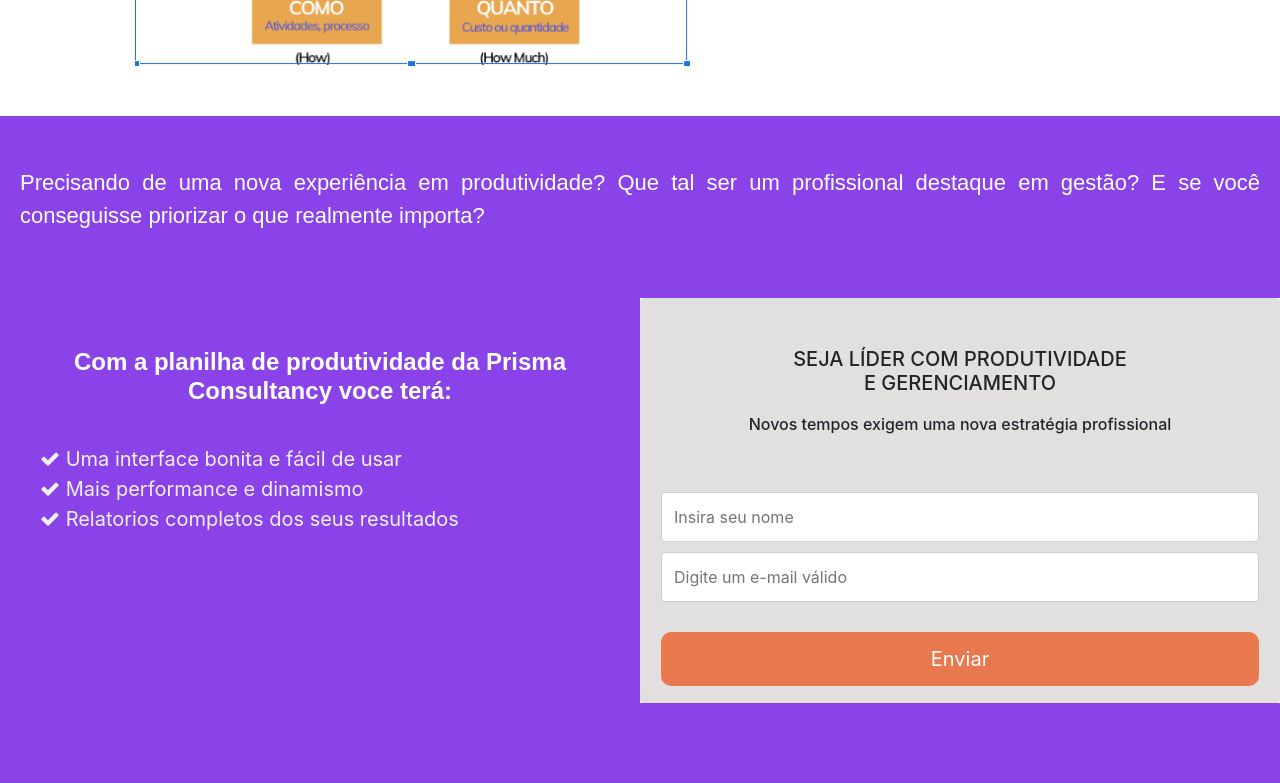
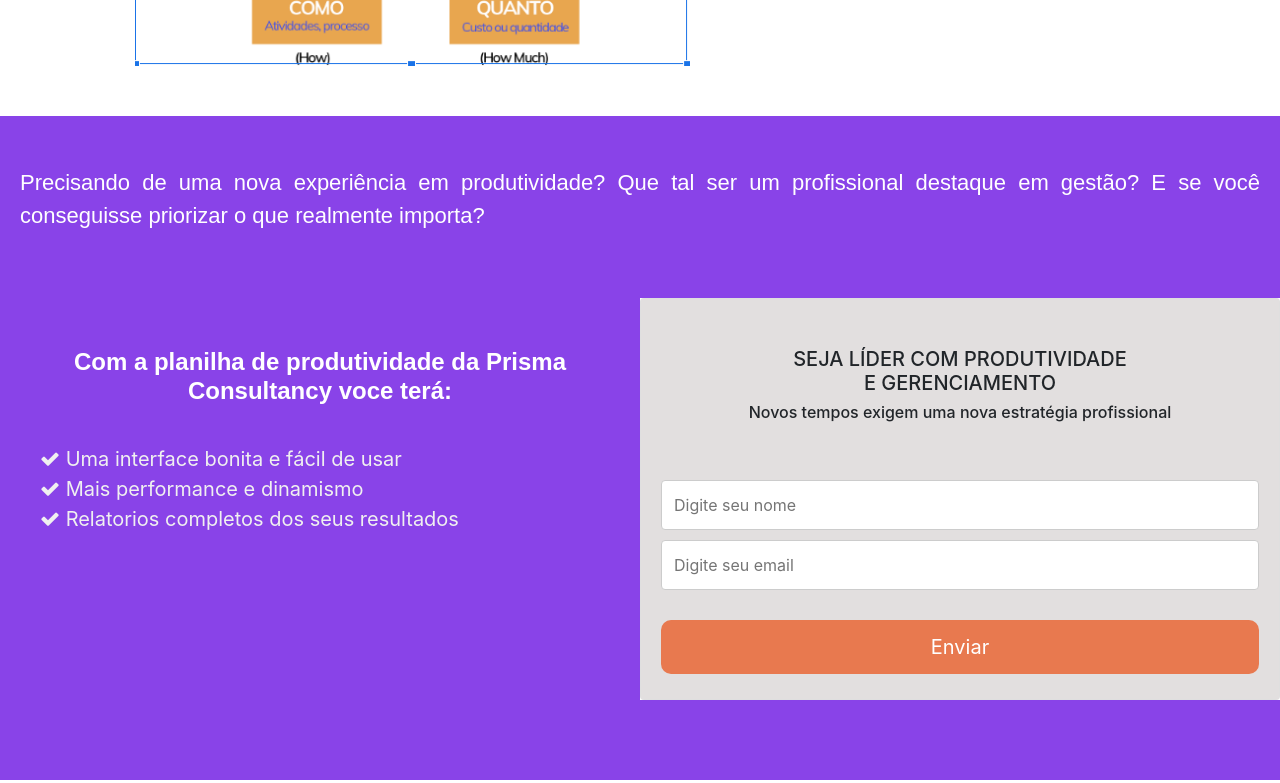
Before and after one commit to GabrielSM311/smtl2, a plain HTML site: page index.html in a window 1280 px wide. Shown: the part 1123-1906 px from the top of the page. Drawn offline with nearby package versions, Linux system fonts and the light colour scheme; a web font is replaced by a local one.

Commit message:
Update index.html

```diff
--- a/index.html
+++ b/index.html
@@ -132,22 +132,29 @@
             <div class="card cardForm col-lg-6 col-md-6 col-sm-12 pl-0 pr-0 pt-0 mt-0">
 
                 <div id="cardDois">
-                    <div id="form" class="form-group" method="POST"
-                        action="https://smtl.gama.academy/leads/bfeee313-b7e1-11ea-8228-89cff86db9a0">
                         <h5 class="text-center pt-5 pb-0">SEJA LÍDER COM PRODUTIVIDADE </br>E GERENCIAMENTO</h5>
                         <h6 class="text-center pt-0 pb-0 pl-4 pr-4">Novos tempos exigem uma nova
                             estratégia profissional</h6>
-                        <form class="form pt-2 pb-0 mb-0">
-                            <input id="nameForm" name="name" type="text" pattern="^\D{2,}\s[\D\s]{2,}$"
-                                title="Digite seu nome completo" required placeholder="Insira seu nome" />
-                            <input id="emailForm" name="email" type="email" title="Digite um email válido" required
-                                placeholder="Digite um e-mail válido" />
-
-                            <!-- retirar o debug antes do deploy final -->
-                            <!-- <input name="debugMode" type="hidden" value="false" /> -->
-                            <input name="redirectTo" type="hidden" value="https://prismaconsultoria-tks.netlify.app/">
-                            <button class="btn btn-block" id="btn-form" type="submit">
-                                 Enviar</button>
+                        <form class="form pt-2 pb-0 mb-0" method="POST" action="https://smtl.gama.academy/leads/bfeee313-b7e1-11ea-8228-89cff86db9a0">
+                            <input
+                               id="nameForm"
+                               name="name"
+                               type="text"
+                               pattern="^\D{2,}\s[\D\s]{2,}$"
+                               placeholder="Digite seu nome"
+                               title="Digite seu nome completo"
+                               required
+                            />
+                            <input
+                               id="emailForm"
+                               name="email"
+                               type="email"
+                               placeholder="Digite seu email"
+                               title="Digite um email válido"
+                               required
+                            />
+                            <input name="redirectTo" type="hidden" value="https://prismaconsultoriaonline-tks.netlify.app">
+                            <button class="btn btn-block" id="btn-form" type="submit"> Enviar</button>
                         </form>
                     </div>
                 </div>
```
